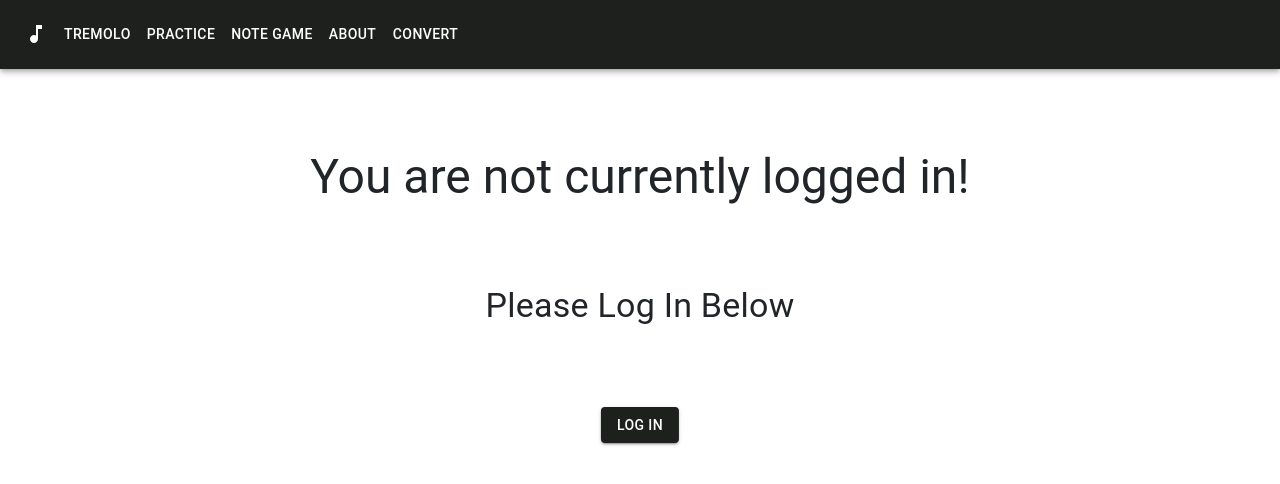
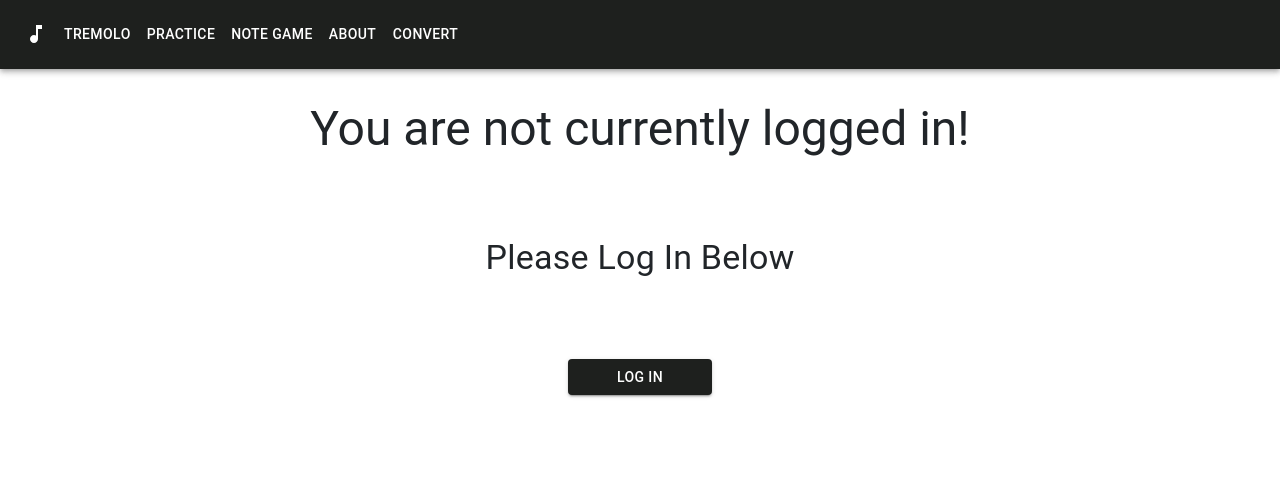
Before and after one commit to TheNoeTrevino/tremolo, a React (Vite) app in the folder frontend/: page /profile in a window 1280 px wide. Shown: the top 484 px of the page. Built offline with nearby package versions, Linux system fonts and the light colour scheme.

Commit message:
improve: not signed up

```diff
--- a/frontend/src/pages/users/Profile.tsx
+++ b/frontend/src/pages/users/Profile.tsx
@@ -1,24 +1,30 @@
 import { Box, Button, Typography } from "@mui/material";
+import { Link } from "react-router-dom";
 
 const Profile = () => {
   return (
-    <Box>
-      <Typography variant="h3" textAlign="center" sx={{ mt: 10 }}>
+    <Box
+      sx={{
+        display: "flex",
+        flexDirection: "column",
+        gap: "5rem",
+        margin: "2rem",
+        alignItems: "center",
+      }}
+    >
+      <Typography variant="h3" textAlign="center">
         You are not currently logged in!
       </Typography>
 
-      <Typography variant="h4" textAlign="center" sx={{ mt: 10 }}>
+      <Typography variant="h4" textAlign="center">
         Please Log In Below
       </Typography>
       <Button
-        id="demo-positioned-button"
+        key="login"
+        component={Link}
+        to={"../login"}
         variant="contained"
-        sx={{
-          mt: 10,
-          position: "relative",
-          left: "50%",
-          transform: "translateX(-50%)",
-        }}
+        sx={{ width: "9rem" }}
       >
         Log In
       </Button>
```
